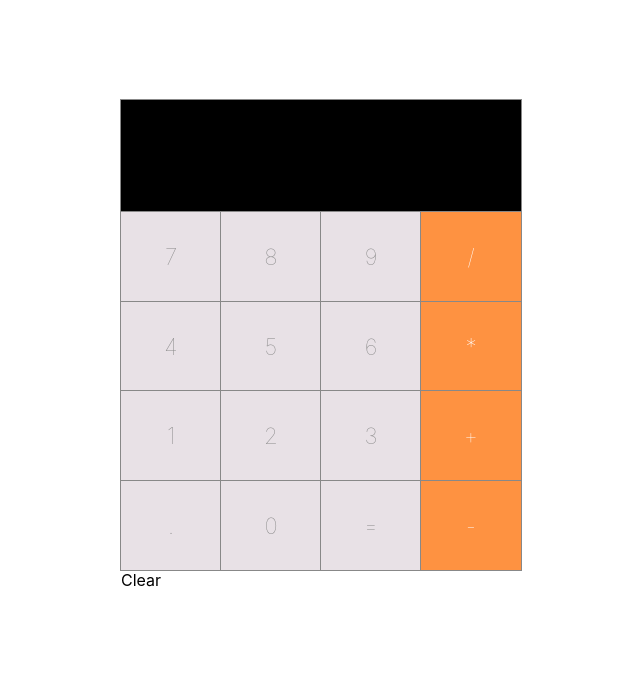
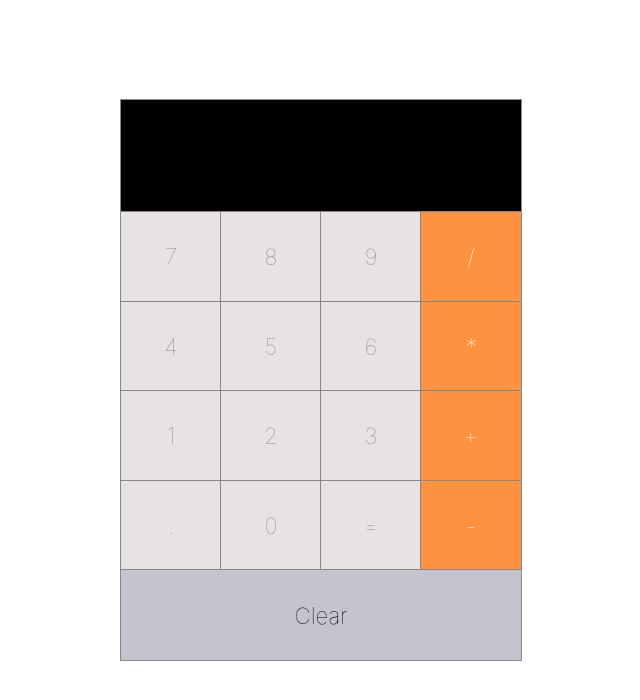
Before and after one commit to thelittlecitizen13/mamas-calculator, a React (Create React App) app: page / in a window 1280 px wide. Shown: the top 700 px of the page, without its empty margins (319-959 px from the left). Built offline with nearby package versions, Linux system fonts and the light colour scheme.

Commit message:
Dinamically creating elements

```diff
--- a/src/App.js
+++ b/src/App.js
@@ -1,40 +1,70 @@
-import React from 'react';
+import React, {useState, useRef} from 'react';
 import Button from './components/Button';
 import Input from './components/Input';
 import ClearButton from './components/ClearButton';
 import './App.css';
 
-function App() {
+function App()
+{
+const [state, setState] = useState({
+  input: "",
+  previousNumber: "",
+  currentNumber: "",
+  operator: ""
+});
+
+const addToInput = val => {
+setState({input: state.input + val});
+}
+const calculatorKeysOrdered =
+['7' ,'8', '9', '/', '4', '5', '6', '*',
+'1', '2', '3', '+', '.', '0', '=', '-'];
+
+const calcKeysRef = useRef();
+
+const createButtonsForRow = () => {
+  var components = [];
+    for(var j = 0; j < 4; j++)
+    {
+      var componentChildren = calculatorKeysOrdered.shift();
+      var componentProps = "handleClick={addToInput}"
+      // var buttonComponent = React.createElement('Button',
+      // componentProps,
+      // componentChildren);
+      var buttonComponent = <Button handleClick={addToInput}>{componentChildren}</Button>
+      components.push(buttonComponent);
+
+    }
+    return components;
+  }
+
+const createButtonDiv = () => {
+
+    var rows = [];
+    var numberOfRows = calculatorKeysOrdered.length
+    for(var i = 0; i < numberOfRows  / 4; i++)
+    {
+      var children = createButtonsForRow();
+      var rowDiv = React.createElement('div', {className: "row"}, children);
+      rows.push(rowDiv);
+
+    }
+    var calcDiv = React.createElement('div', {}, rows);
+    return calcDiv;
+  }
+
+
   return (
     <div className="App">
       <div className="calc-wrapper">
         <div className="row">
-          <Input></Input>
+          <Input>{state.input}</Input>
         </div>
-        <div className="row">
-          <Button>7</Button>
-          <Button>8</Button>
-          <Button>9</Button>
-          <Button>/</Button>
+        <div id="calcKeys" ref={calcKeysRef}>
+          {createButtonDiv()}
+
         </div>
-        <div className="row">
-          <Button>4</Button>
-          <Button>5</Button>
-          <Button>6</Button>
-          <Button>*</Button>
-        </div>
-        <div className="row">
-          <Button>1</Button>
-          <Button>2</Button>
-          <Button>3</Button>
-          <Button>+</Button>
-        </div>
-        <div className="row">
-          <Button>.</Button>
-          <Button>0</Button>
-          <Button>=</Button>
-          <Button>-</Button>
-        </div>
+
         <div className="row">
           <ClearButton>Clear</ClearButton>
         </div>
--- a/src/components/Button.js
+++ b/src/components/Button.js
@@ -7,7 +7,10 @@ export default function Button(props) {
         return !isNaN(val) || val === "." || val === "=";
     }
     return (
-        <div className={`button ${isOperator(props.children) ? "" : "operator"}`}>
+        <div
+        className={`button ${isOperator(props.children) ? "" : "operator"}`}
+        onClick={() => props.handleClick(props.children)}
+        >
             {props.children}
         </div>
     )
--- a/src/components/ClearButton.css
+++ b/src/components/ClearButton.css
@@ -0,0 +1,12 @@
+.clearButton {
+    display: flex;
+    flex: 1;
+    height: 4em;
+    align-items: center;
+    justify-content: center;
+    font-weight: lighter;
+    font-size: 1.4em;
+    outline: 1px solid #888;
+    height: 4em;
+    background-color: #c5c3cd;
+  }
--- a/src/components/ClearButton.js
+++ b/src/components/ClearButton.js
@@ -1,9 +1,9 @@
-import React from 'react'
-import './ClearButton.css'
+import React from 'react';
+import "./ClearButton.css";
 
 export default function ClearButton(props) {
     return (
-        <div className="clear-btn">
+        <div className="clearButton">
             {props.children}
         </div>
     )
```
